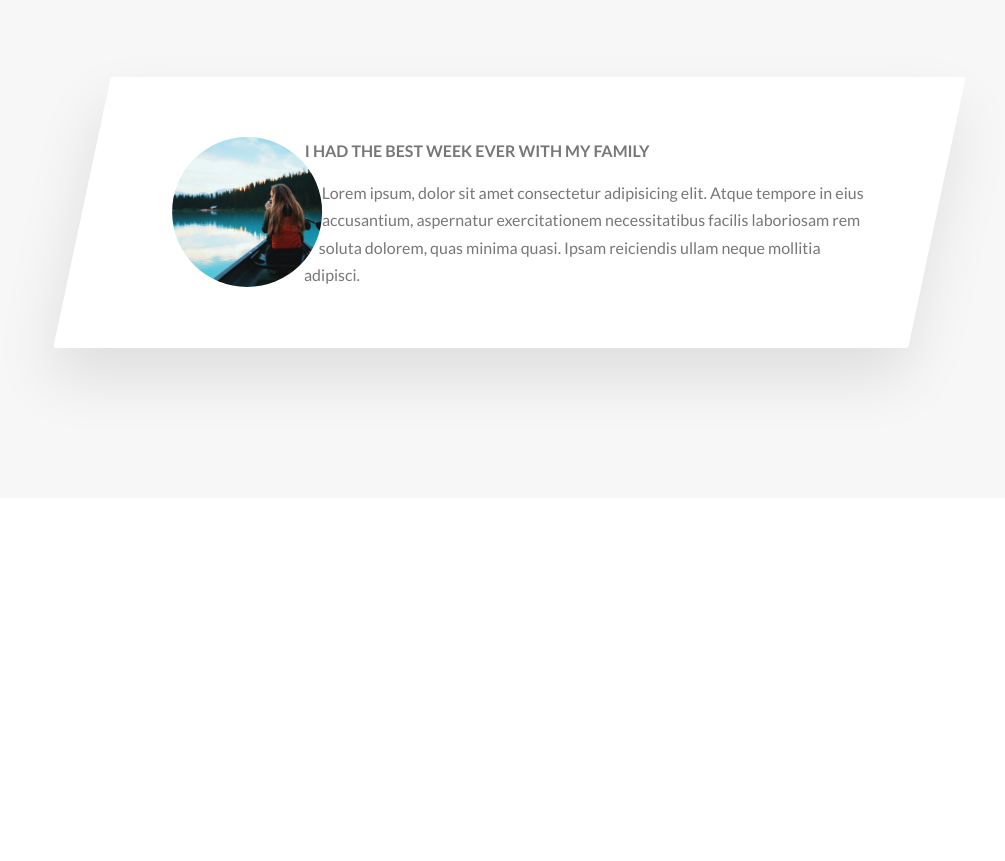
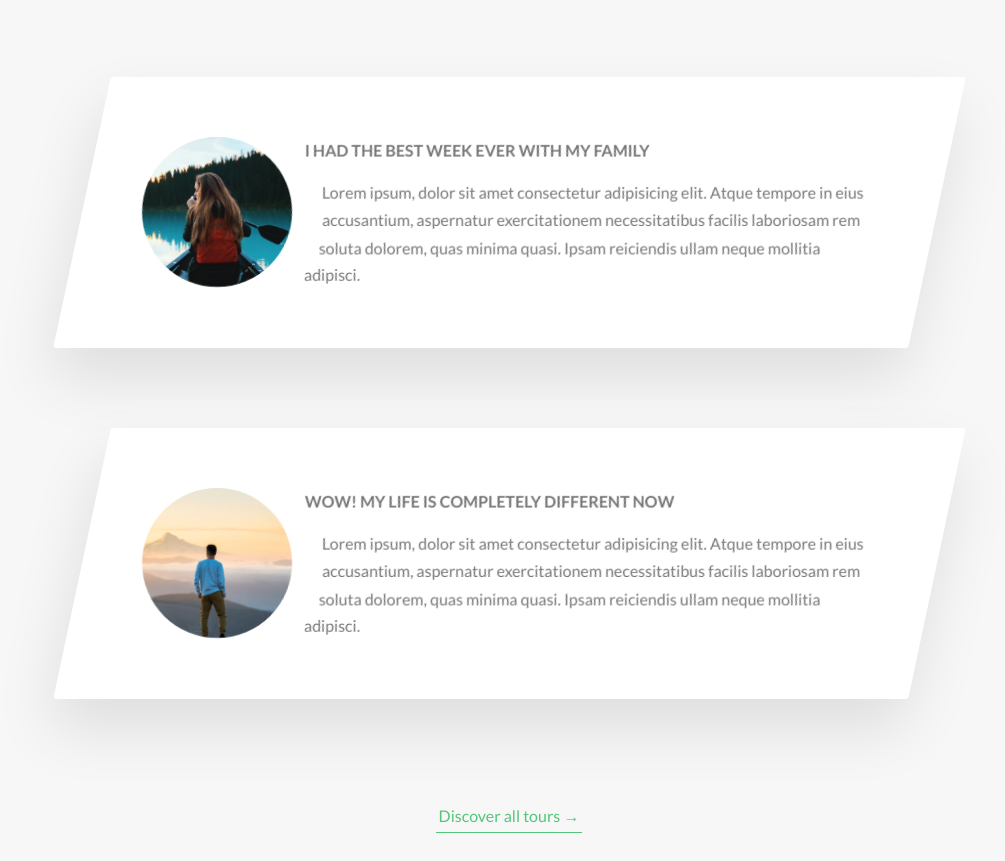
Before and after one commit to pcsmomo/advanced-css, a website: page 01-natours/index.html in a window 1280 px wide. Shown: the part 3540-4401 px from the top of the page, without its empty margins (131-1136 px from the left). Before the commit the page ends 4068 px from the top, so only its background shows below. Drawn offline with Linux system fonts and the light colour scheme.

Commit message:
43. Building the Stories Section - Part 2

```diff
--- a/01-natours/index.html
+++ b/01-natours/index.html
@@ -243,7 +243,6 @@
           <a href="#" class="btn btn--green">Discover all tours</a>
         </div>
       </section>
-    </main>
 
       <!-- Section: Stories -->
       <section class="section-stories">
@@ -259,6 +258,7 @@
                 alt="Person on a tour"
                 class="story__img"
               />
+              <figcaption class="story__caption">Mary Smith</figcaption>
             </figure>
             <div class="story__text">
               <h3 class="heading-tertiary u-margin-bottom-small">
@@ -267,13 +267,42 @@
               <p>
                 Lorem ipsum, dolor sit amet consectetur adipisicing elit. Atque
                 tempore in eius accusantium, aspernatur exercitationem
-              necessitatibus facilis laboriosam rem soluta dolorem, quas minima
-              quasi. Ipsam reiciendis ullam neque mollitia adipisci.
+                necessitatibus facilis laboriosam rem soluta dolorem, quas
+                minima quasi. Ipsam reiciendis ullam neque mollitia adipisci.
               </p>
             </div>
           </div>
         </div>
+
+        <div class="row">
+          <div class="story">
+            <figure class="story__shape">
+              <img
+                src="img/nat-9.jpg"
+                alt="Person on a tour"
+                class="story__img"
+              />
+              <figcaption class="story__caption">Jack Wilson</figcaption>
+            </figure>
+            <div class="story__text">
+              <h3 class="heading-tertiary u-margin-bottom-small">
+                Wow! My life is completely different now
+              </h3>
+              <p>
+                Lorem ipsum, dolor sit amet consectetur adipisicing elit. Atque
+                tempore in eius accusantium, aspernatur exercitationem
+                necessitatibus facilis laboriosam rem soluta dolorem, quas
+                minima quasi. Ipsam reiciendis ullam neque mollitia adipisci.
+              </p>
+            </div>
+          </div>
+        </div>
+
+        <div class="u-center-text u-margin-top-huge">
+          <a href="#" class="btn-text">Discover all tours &rarr;</a>
+        </div>
       </section>
+    </main>
 
     <!-- <section class="grid-test">
       <div class="row">
--- a/01-natours/sass/components/_story.scss
+++ b/01-natours/sass/components/_story.scss
@@ -9,26 +9,51 @@
   font-size: $default-font-size;
   transform: skewX(-12deg);
 
-  & > * {
-    transform: skewX(12deg);
-  }
-
   &__shape {
     width: 15rem;
     height: 15rem;
     float: left;
-    shape-outside: circle(
-      50% at 50% 50%
-    ); // it needs width, height, float. demanding property
+    // it needs width, height, float. demanding property
+    -webkit-shape-outside: circle(50% at 50% 50%);
+    shape-outside: circle(50% at 50% 50%);
+    -webkit-clip-path: circle(50% at 50% 50%);
     clip-path: circle(50% at 50% 50%);
-    transform: translateX(-3rem), skewX(12deg);
+    transform: translateX(-3rem) skewX(12deg);
+    position: relative;
   }
 
   &__img {
     height: 100%;
+    transform: translateX(-4rem) scale(1.4);
+    backface-visibility: hidden;
+    transition: all 0.5s;
   }
 
   &__text {
     transform: skewX(12deg);
   }
+
+  &__caption {
+    position: absolute;
+    top: 50%;
+    left: 50%;
+    transform: translate(-50%, 20%);
+    color: $color-white;
+    text-transform: uppercase;
+    font-size: 1.7rem;
+    text-align: center;
+    opacity: 0;
+    transition: all 0.5s;
+    backface-visibility: hidden; // to prevent a small glitch
+  }
+
+  &:hover &__caption {
+    opacity: 1;
+    transform: translate(-50%, -50%);
+  }
+
+  &:hover &__img {
+    transform: translateX(-4rem) scale(1);
+    filter: blur(3px) brightness(80%);
+  }
 }
```
Also changed, not shown: 01-natours/css/main.css. Lines whose indentation alone changed are shown as unchanged.
